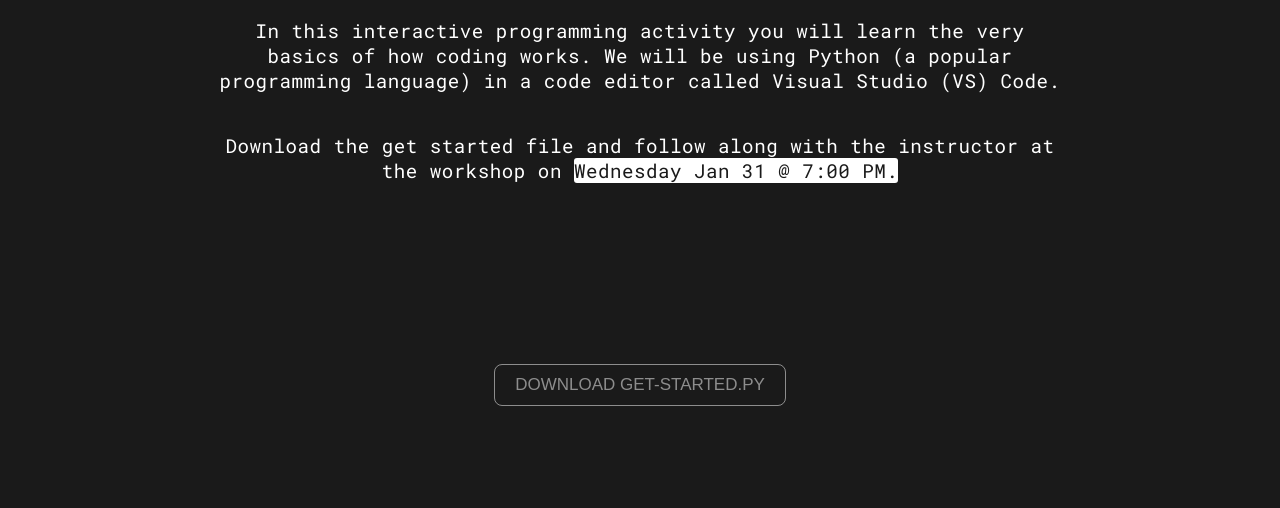
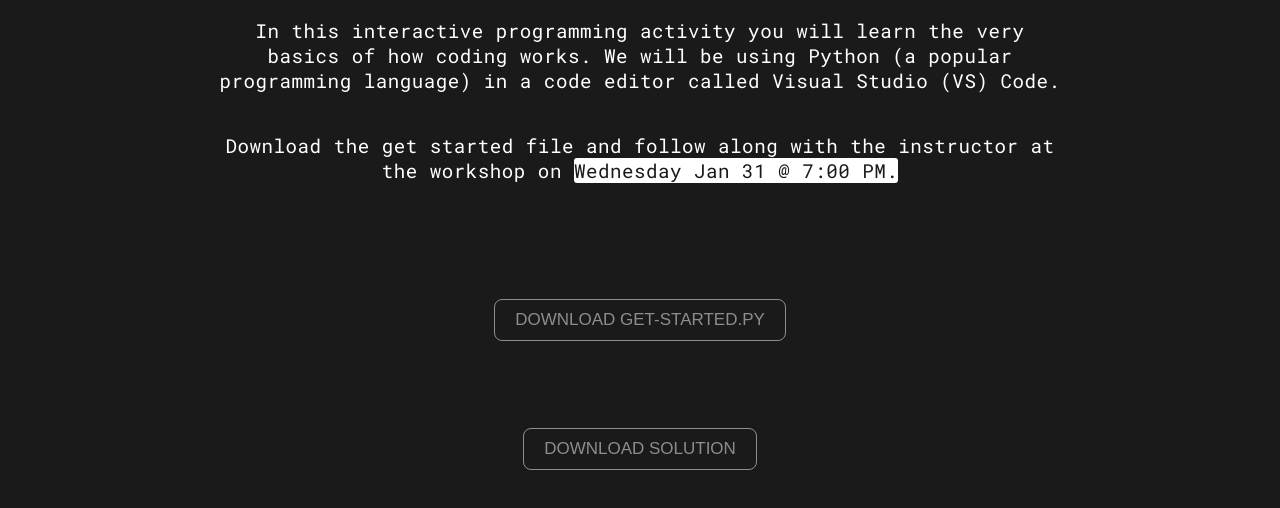
Before and after one commit to eglenn-dev/coding-workshop, a plain HTML site: page index.html in a window 1280 px wide. Shown: the part 262-770 px from the top of the page. Drawn offline with Linux system fonts and the light colour scheme.

Commit message:
Added a download solution button

```diff
--- a/index.html
+++ b/index.html
@@ -22,7 +22,9 @@
         <p>Download the get started file and follow along with the instructor at the workshop on <mark>Wednesday Jan 31
                 @ 7:00 PM.</mark></p>
     </section>
-    <a id="get-started" href="./get-started.py"><button id="btn">Download get-started.py</button></a>
+    <a id="get-started" class="download-button" href="./get-started.py"><button id="btn">Download
+            get-started.py</button></a>
+    <a id="solution" class="download-button" href="./turtle-game.py"><button id="btn">Download Solution</button></a>
     <!-- <footer>
         <a href="https://eglenn.dev" target="_blank">
             <p id="cp-footer">Copyright &copy; Ethan Glenn 2024</p>
--- a/site/styles.css
+++ b/site/styles.css
@@ -57,7 +57,7 @@ section a:hover {
     text-underline-offset: 1px;
 }
 
-#get-started {
+.download-button {
     grid-column: 2/3;
     justify-self: center;
 }
```
